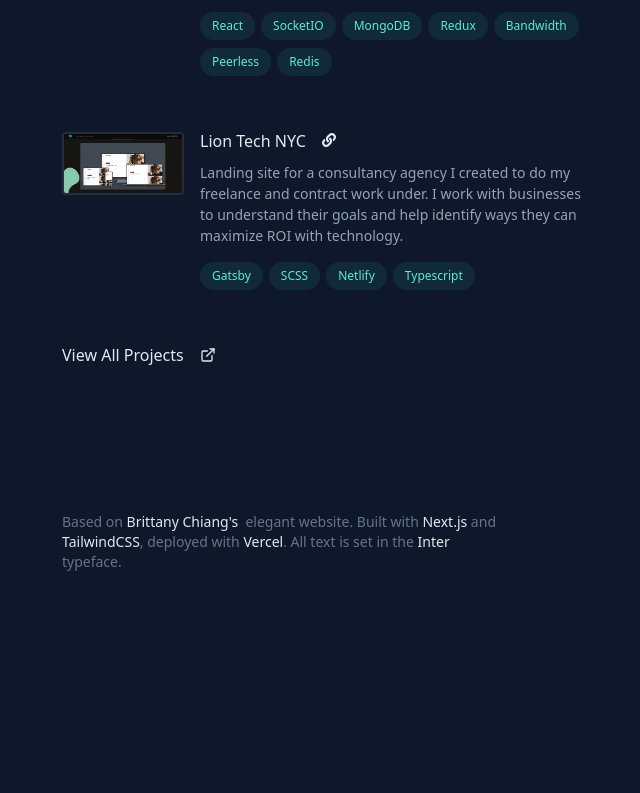
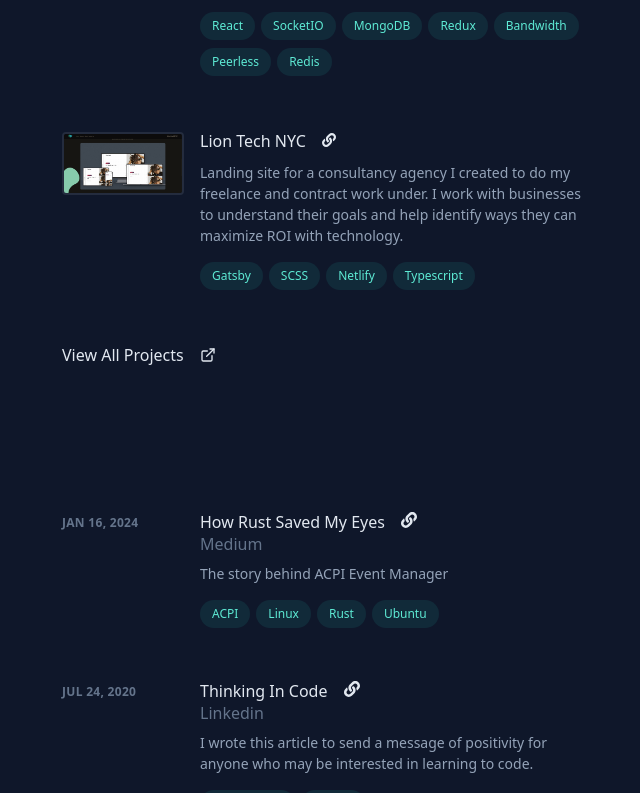
Before and after one commit to EzraSingh/ezrasingh.dev, a Next.js app: page / in a window 1280 px wide. Shown: the part 2000-2793 px from the top of the page, without its empty margins (586-1226 px from the left). Before the commit the page ends 2668 px from the top, so only its background shows below. Built offline with nearby package versions, Linux system fonts and the light colour scheme.

Commit message:
Updated content

```diff
--- a/app/content/home.yml
+++ b/app/content/home.yml
@@ -99,6 +99,26 @@ projects:
       - Netlify
       - Typescript
 
+articles:
+  - title: How Rust Saved My Eyes
+    link: https://medium.com/@singhezra/how-rust-saved-my-eyes-4c1e4061a13e/
+    description: The story behind ACPI Event Manager
+    platform: medium
+    published: Jan 16, 2024
+    tags:
+      - ACPI
+      - Linux
+      - Rust
+      - Ubuntu
+  - title: Thinking in code
+    link: https://medium.com/@singhezra/thinking-in-code-562a9acffed7/
+    description: I wrote this article to send a message of positivity for anyone who may be interested in learning to code.
+    platform: linkedin
+    published: Jul 24, 2020
+    tags:
+      - Inspirational
+      - Coding
+
 social:
   github: https://github.com/ezrasingh/
   gitlab: https://gitlab.com/esingh/
--- a/app/page.tsx
+++ b/app/page.tsx
@@ -1,10 +1,11 @@
 import {
   Header,
+  Contact,
   About,
   Experience,
+  ProjectsList,
+  Articles,
   Footer,
-  ProjectsList,
-  Contact,
 } from "@/app/partials";
 import { SplitLayout } from "@/app/components";
 
@@ -20,6 +21,7 @@ export default function Home() {
         <About />
         <Experience content={content.experience} />
         <ProjectsList content={content.projects} />
+        <Articles content={content.articles} />
         <Footer />
       </main>
     </SplitLayout>
--- /dev/null
+++ b/app/partials/Articles.tsx
@@ -0,0 +1,68 @@
+import { FaLink } from "react-icons/fa";
+import { Section, ToolList } from "@/app/components";
+
+export interface ArticleProps {
+  content: Array<{
+    title: string;
+    link: string;
+    description: string;
+    platform: string;
+    published: string;
+    tags?: string[];
+  }>;
+}
+
+export const Articles: React.FC<ArticleProps> = ({ content }) => {
+  return (
+    <Section
+      id="articles"
+      title="articles"
+      cta="view all articles"
+      ctaLink="https://medium.com/@singhezra"
+      className="animate__animated animate__fadeIn animate__slower animate__delay-3s"
+    >
+      <ol>
+        {content.map(
+          ({ title, link, description, platform, published, tags = [] }) => (
+            <li className="mb-12" key={link}>
+              <div className="group relative grid pb-1 transition-all sm:grid-cols-8 sm:gap-8 md:gap-4 lg:hover:!opacity-100 lg:group-hover/list:opacity-50">
+                <div className="absolute -inset-x-4 -inset-y-4 z-0 hidden rounded-md transition motion-reduce:transition-none lg:-inset-x-6 lg:block lg:group-hover:bg-slate-800/50 lg:group-hover:shadow-[inset_0_1px_0_0_rgba(148,163,184,0.1)] lg:group-hover:drop-shadow-lg" />
+                <header className="z-10 mb-2 mt-1 text-xs font-semibold uppercase tracking-wide text-slate-500 sm:col-span-2">
+                  {published}
+                </header>
+                <div className="z-10 sm:col-span-6">
+                  <h3 className="capitalize font-medium leading-snug text-slate-200">
+                    <div>
+                      <a
+                        className="inline-flex items-baseline font-medium leading-tight text-slate-200 hover:text-teal-300 focus-visible:text-teal-300 text-base"
+                        href={link}
+                        target="_blank"
+                      >
+                        <span className="absolute -inset-x-4 -inset-y-2.5 hidden rounded md:-inset-x-6 md:-inset-y-4 lg:block" />
+                        <span className="capitalize">
+                          {title}
+                          <span className="inline-block lg:ml-4 ml-2">
+                            <FaLink />
+                          </span>
+                        </span>
+                      </a>
+                    </div>
+                    <div>
+                      <div className="text-slate-500 capitalize">
+                        {platform}
+                      </div>
+                    </div>
+                  </h3>
+                  <p className="mt-2 text-sm leading-normal normal-case">
+                    {description}
+                  </p>
+                  <ToolList tools={tags} />
+                </div>
+              </div>
+            </li>
+          )
+        )}
+      </ol>
+    </Section>
+  );
+};
--- a/app/partials/Experience.tsx
+++ b/app/partials/Experience.tsx
@@ -49,7 +49,7 @@ export const Experience: React.FC<ExperienceProps> = ({ content }) => (
                       target="_blank"
                     >
                       <span className="absolute -inset-x-4 -inset-y-2.5 hidden rounded md:-inset-x-6 md:-inset-y-4 lg:block" />
-                      <span>
+                      <span className="capitalize">
                         {role}&nbsp;|&nbsp;{org}
                         <span className="inline-block lg:ml-4 ml-2">
                           <FaLink />
--- a/app/partials/SideNav.tsx
+++ b/app/partials/SideNav.tsx
@@ -10,7 +10,6 @@ export const SideNav = () => {
         <NavItem href="#about">about</NavItem>
         <NavItem href="#experience">experience</NavItem>
         <NavItem href="/projects">projects</NavItem>
-        <NavItem href="https://medium.com/@singhezra">articles</NavItem>
         <NavItem href="https://blinq.me/LiyYt7vR2nX3">lets talk</NavItem>
       </ul>
     </nav>
--- a/app/partials/index.ts
+++ b/app/partials/index.ts
@@ -6,3 +6,4 @@ export * from "./ProjectsList";
 export * from "./ProjectsGrid";
 export * from "./SideNav";
 export * from "./Contact";
+export * from "./Articles";
```
